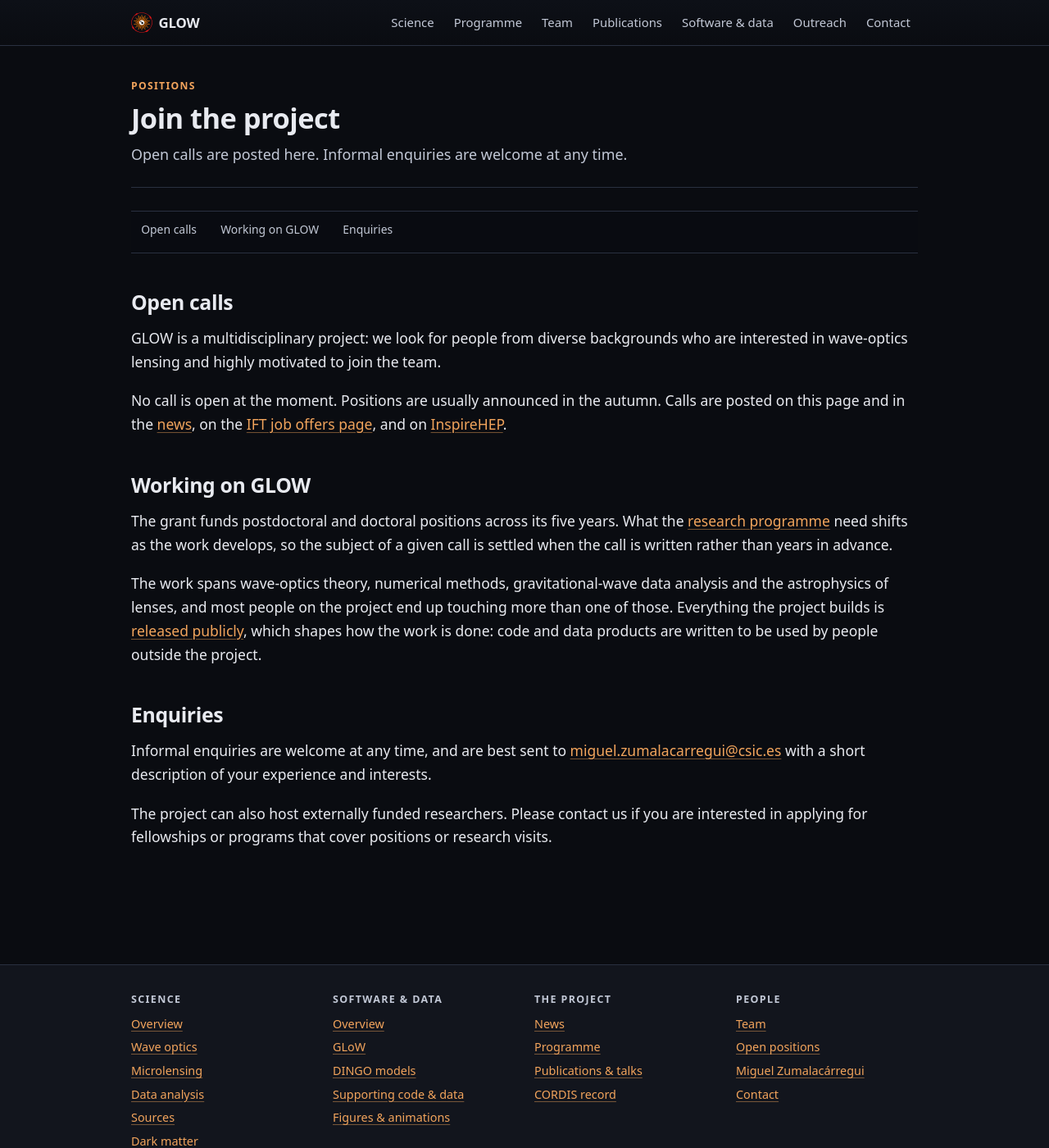
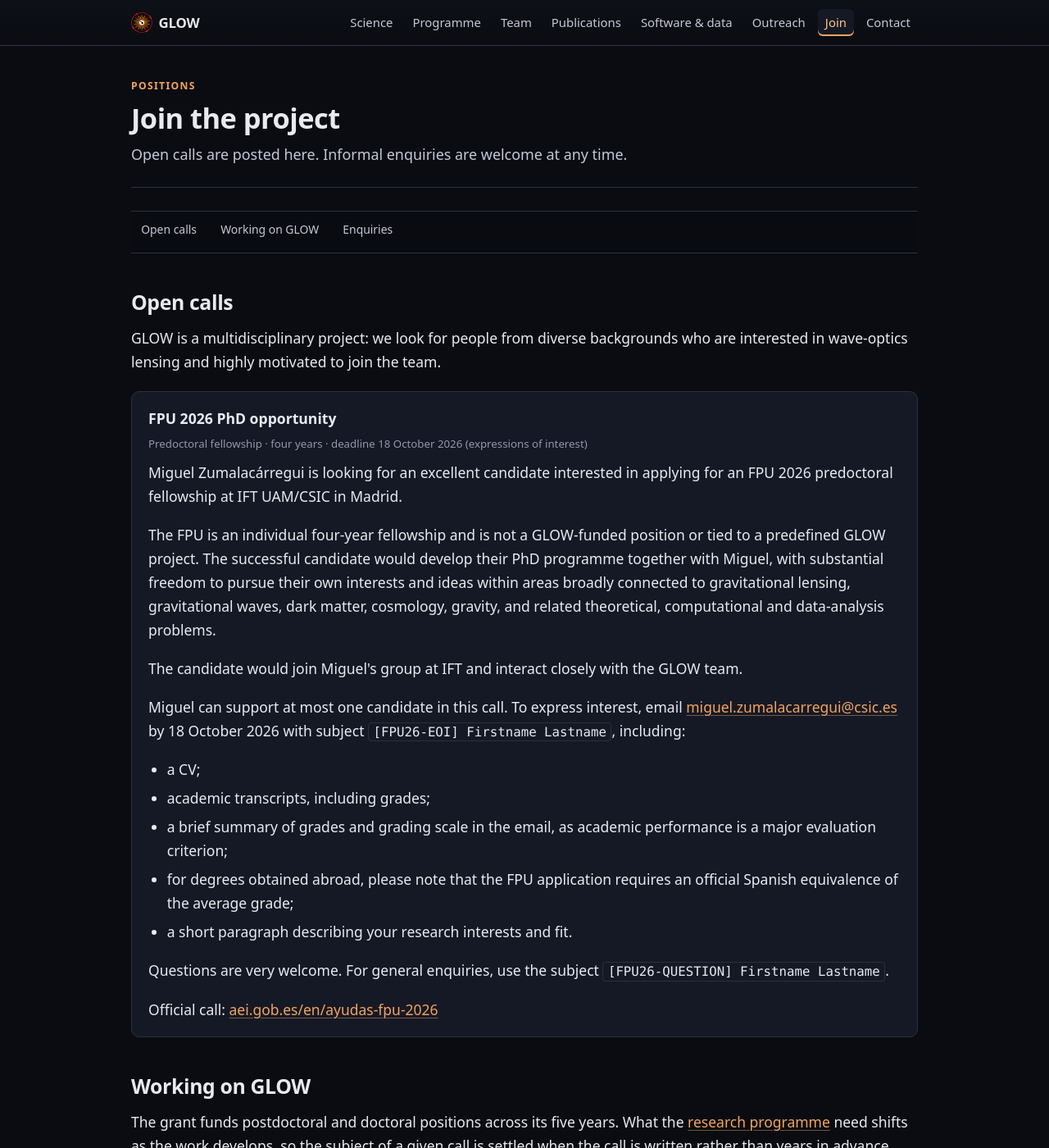
Before and after one commit to glow-astro/website, a Jekyll site: the page built from join.html, in a window 1280 px wide and 1400 px high. Shown: the whole window at 82% size. Built offline with Jekyll 4.4.1, drawn with Linux system fonts in a browser that asks for light colours.

Commit message:
Advertise the FPU 2026 PhD opportunity on Join and the home page
An externally funded FPU fellowship the PI can support one candidate for:
not a GLOW position, but the call a reader of the site can act on now, so it
goes in positions.yml, which also brings back the Join menu item.

positions.yml gains two optional fields: `details` (HTML, for the
expression-of-interest instructions, which do not fit a one-paragraph
profile) and `button` (a short label for a highlighted line under the home
page hero buttons). That line replaces the generic third "Join the project"
button and reuses the News flag, so a time-limited call looks the same
wherever it appears. A single call now renders full width on Join instead of
at half width in a two-column grid.

`details` is HTML rather than Markdown because markdownify under GFM input
needs kramdown-parser-gfm, which the local build does not load.

The entry must be deleted after 18 October 2026.

Co-Authored-By: Claude Opus 5.5 <noreply@anthropic.com>
Claude-Session: https://claude.ai/code/session_01AaS4JYVJpetHvpQDv6i2G2

```diff
--- a/_data/positions.yml
+++ b/_data/positions.yml
@@ -9,12 +9,74 @@
 # Schema
 #   id        anchor
 #   title     what the position is about, in three or four words
-#   kind      "Postdoctoral researcher" | "PhD student"
+#   kind      "Postdoctoral researcher" | "PhD student" | "Predoctoral fellowship"
+#             -- the last for an externally funded call the project supports
+#             rather than a GLOW-funded position
 #   term      contract length
 #   focus     optional work-package task code, when the call names one
 #   profile   what the person will work on and the background it calls for
 #   deadline  application deadline
+#   details   optional, HTML: anything longer than a profile -- how to
+#             express interest, what to send. Output as written. HTML rather
+#             than Markdown because markdownify under `input: GFM` needs the
+#             kramdown-parser-gfm gem, which the local build does not load
+#             and nothing else on the site requires. The official call can be
+#             linked here instead of through apply_url
 #   apply_url where to apply
+#   button    optional, a short label. When present the home page carries a
+#             highlighted link to the call under the hero buttons
 #
 # Empty is the normal state. The Join page says so rather than showing an
 # empty section.
+
+# Not a GLOW position: an individual FPU fellowship (Spanish Ministry) that the
+# PI supports one candidate for. Listed here because it is the call a reader of
+# the site can act on. The deadline is the expression-of-interest date, not the
+# Ministry's. Delete this entry after 18 October 2026.
+- id: fpu-2026
+  title: "FPU 2026 PhD opportunity"
+  kind: "Predoctoral fellowship"
+  term: "four years"
+  deadline: "18 October 2026 (expressions of interest)"
+  button: "FPU 2026 PhD opportunity"
+  profile: >-
+    Miguel Zumalacárregui is looking for an excellent candidate interested in
+    applying for an FPU 2026 predoctoral fellowship at IFT UAM/CSIC in Madrid.
+  details: |-
+    <p>
+      The FPU is an individual four-year fellowship and is not a GLOW-funded
+      position or tied to a predefined GLOW project. The successful candidate
+      would develop their PhD programme together with Miguel, with substantial
+      freedom to pursue their own interests and ideas within areas broadly
+      connected to gravitational lensing, gravitational waves, dark matter,
+      cosmology, gravity, and related theoretical, computational and
+      data-analysis problems.
+    </p>
+    <p>
+      The candidate would join Miguel's group at IFT and interact closely with
+      the GLOW team.
+    </p>
+    <p>
+      Miguel can support at most one candidate in this call. To express
+      interest, email
+      <a href="mailto:miguel.zumalacarregui@csic.es">miguel.zumalacarregui@csic.es</a>
+      by 18 October 2026 with subject <code>[FPU26-EOI] Firstname Lastname</code>,
+      including:
+    </p>
+    <ul>
+      <li>a CV;</li>
+      <li>academic transcripts, including grades;</li>
+      <li>a brief summary of grades and grading scale in the email, as academic
+        performance is a major evaluation criterion;</li>
+      <li>for degrees obtained abroad, please note that the FPU application
+        requires an official Spanish equivalence of the average grade;</li>
+      <li>a short paragraph describing your research interests and fit.</li>
+    </ul>
+    <p>
+      Questions are very welcome. For general enquiries, use the subject
+      <code>[FPU26-QUESTION] Firstname Lastname</code>.
+    </p>
+    <p>
+      Official call:
+      <a href="https://www.aei.gob.es/en/ayudas-fpu-2026" rel="noopener">aei.gob.es/en/ayudas-fpu-2026</a>
+    </p>
--- a/assets/css/main.css
+++ b/assets/css/main.css
@@ -350,6 +350,18 @@ main { padding-bottom: 3rem; }
 	color: #14101f;
 }
 
+/* An open call, under the hero buttons (index.html). A link in the prose
+   family -- amber, underlined -- led by the pulsing News flag, so it stands
+   out from the buttons without competing with them for weight. */
+.hero-call {
+	margin: -0.4rem 0 1.4rem;
+	font-size: 0.95rem;
+}
+
+.hero-call a { font-weight: 550; }
+
+.hero-call-date { color: var(--text-mute); }
+
 /* ---- Cards ----------------------------------------------------------- */
 
 .card {
--- a/join.html
+++ b/join.html
@@ -34,13 +34,21 @@ sections:
     to join the team.
   </p>
   {%- if open_positions.size > 0 %}
-  <div class="grid grid-2">
+  {%- comment -%}
+    Two columns only when there are two calls to set side by side: a single
+    call in a two-column grid sits at half width beside a gap, and a call with
+    `details` runs long enough that half width makes it a narrow column.
+  {%- endcomment -%}
+  <div class="grid{% if open_positions.size > 1 %} grid-2{% endif %}">
     {%- for p in open_positions %}
     <div class="card" id="{{ p.id }}">
       {%- if p.focus %}<p class="eyebrow">{{ p.focus }}</p>{% endif %}
       <p class="card-title">{{ p.title }}</p>
       <p class="card-meta">{{ p.kind }} · {{ p.term }}{% if p.deadline %} · deadline {{ p.deadline }}{% endif %}</p>
       <p>{{ p.profile }}</p>
+      {%- if p.details %}
+      {{ p.details }}
+      {%- endif %}
       {%- if p.apply_url %}<p><a href="{{ p.apply_url }}" rel="noopener">Application details</a></p>{% endif %}
     </div>
     {%- endfor %}
```
Also changed, not shown: index.html (+19 -8 lines).
